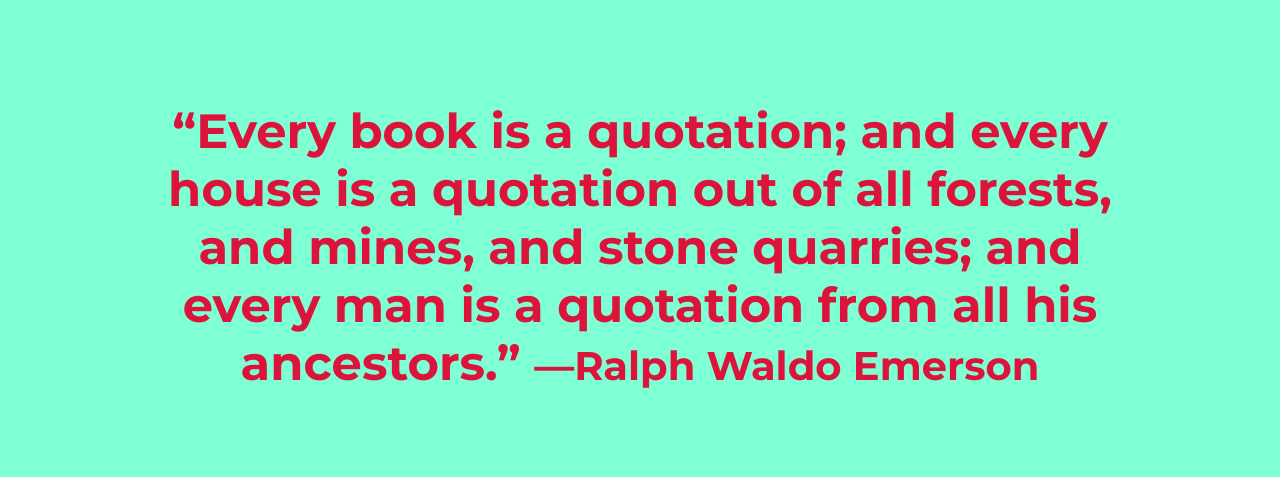
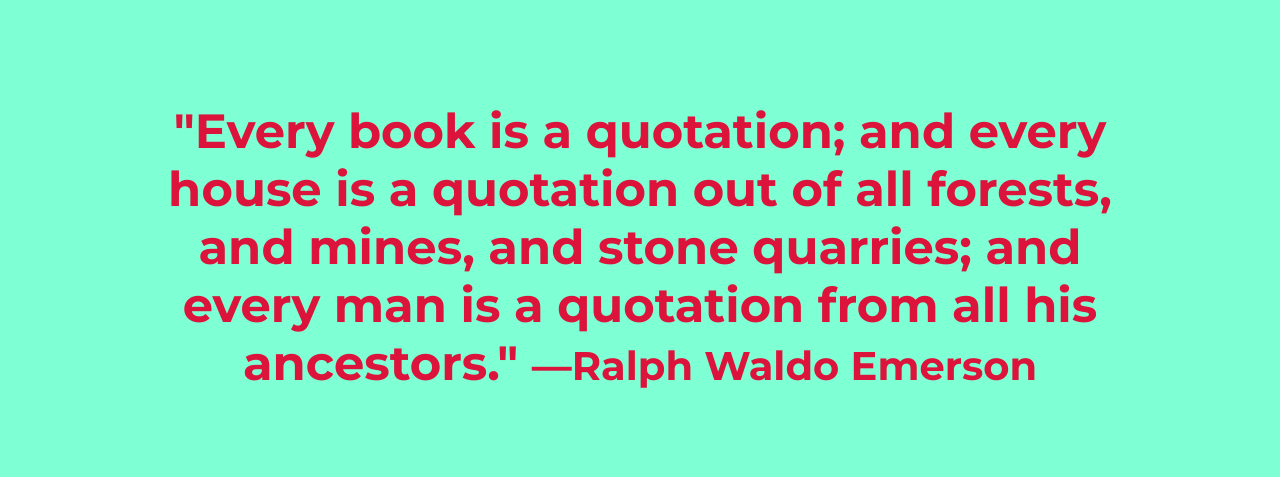
Before and after one commit to quoke/quoke.github.io, a Jekyll site: the page built from index.html, in a window 1280 px wide. Shown: the part 189-666 px from the top of the page. Built offline with Jekyll 4.4.1, drawn with Linux system fonts in a browser that asks for light colours; some web fonts are replaced; some of the changed text lies outside the part shown.

Commit message:
Remove auto smart quotes. Let user decide.

```diff
--- a/_includes/foot.html
+++ b/_includes/foot.html
@@ -1,16 +1,2 @@
-<script src="/public/js/smartquotes.js"></script>
-<script>smartquotes()</script>
-<!-- <script src="//code.jquery.com/jquery-latest.min.js"></script>
-<script src="/public/js/flowtype.js"></script>
-
-<script>
-  $('body').flowtype();
-
-  $('body').flowtype({
-   minimum   : 500,
-   maximum   : 1600,
-   minFont   : 16,
-   maxFont   : 64,
-   fontRatio : 30
-});
-</script> -->
+<!-- <script src="/public/js/smartquotes.js"></script>
+<script>smartquotes()</script> -->
--- a/_quotations/heres-to-the-crazy-ones.html
+++ b/_quotations/heres-to-the-crazy-ones.html
@@ -79,6 +79,6 @@ tags: featured apple
 
 <div class="heres-to-the-crazy-ones">
   <blockquote class="long">
-    <p>&ldquo;Here's to the <span class="crazy"><big>crazy ones</big></span>. <big><strong>The misfits</strong></big>. The rebels. The troublemakers. The round pegs in the square holes. The ones who <span class="inverse"><strong>see things differently</strong></span>. They're not fond of rules. And they have no respect for the status quo. You can <a href="//quoke.co">quote them</a>, disagree with them, <em>glorify</em> or <small>vilify them</small>. About the only thing you can't do is <del>ignore them</del>. Because they<em> <strong>change things</strong></em>. They push the human race forward. And while some may see them as the <span class="crazy"> <big>crazy ones</big></span>, we see genius. Because the people who are crazy enough to think they can <span class="inverse"><strong>change the world</strong></span>, <em>are the ones who do</em>.&rdquo; <small>&mdash;Rob Siltanen</small></p>
+    <p>&ldquo;Here&rsquo;s to the <span class="crazy"><big>crazy ones</big></span>. <big><strong>The misfits</strong></big>. The rebels. The troublemakers. The round pegs in the square holes. The ones who <span class="inverse"><strong>see things differently</strong></span>. They're not fond of rules. And they have no respect for the status quo. You can <a href="//quoke.co">quote them</a>, disagree with them, <em>glorify</em> or <small>vilify them</small>. About the only thing you can't do is <del>ignore them</del>. Because they<em> <strong>change things</strong></em>. They push the human race forward. And while some may see them as the <span class="crazy"> <big>crazy ones</big></span>, we see genius. Because the people who are crazy enough to think they can <span class="inverse"><strong>change the world</strong></span>, <em>are the ones who do</em>.&rdquo; <small>&mdash;Rob Siltanen</small></p>
   </blockquote>
 </div>
```
